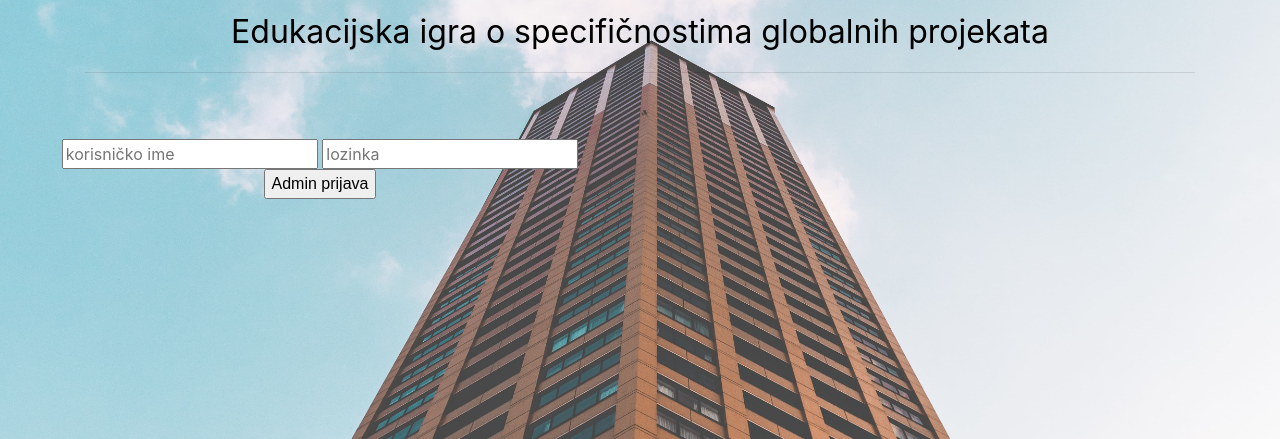
After one commit to LukaKaic/diplomskiRad, a Node server app: template views/landingAdmin.ejs in a window 1280 px wide. The commit adds this page. Shown: the top 439 px of the page. Run offline with Node 20, Linux system fonts and the light colour scheme; the template is opened without the code that fills it, so the values that code supplies are empty; some libraries are stand-ins or nearby versions.

Commit message:
last version

```diff
--- a/views/addQuestionsAnswers.ejs
+++ b/views/addQuestionsAnswers.ejs
@@ -62,7 +62,7 @@
 
     <style>
         body {
-            background-image: url('/images/bg-24.jpg');
+            background-image: url('/images/bg-24-min.jpg');
             background-repeat: no-repeat ;
             background-size: cover;
             background-position: center;
--- /dev/null
+++ b/views/landingAdmin.ejs
@@ -0,0 +1,37 @@
+<!DOCTYPE html>
+<html lang="en" xmlns="http://www.w3.org/1999/html">
+<head>
+    <meta charset="utf-8">
+    <meta name="viewport" content="width=device-width,initial-scale=1">
+
+    <script src="https://ajax.googleapis.com/ajax/libs/jquery/3.4.1/jquery.min.js"></script>
+    <link rel="stylesheet" href="../public/css/custom.css">
+    <link href="https://fonts.googleapis.com/icon?family=Material+Icons"
+          rel="stylesheet">
+
+    <style>
+        body {
+            background-image: url('/images/bg-24-min.jpg');
+            background-repeat: no-repeat ;
+            background-size: cover;
+            background-position: center;
+        }
+    </style>
+
+    <% include header.ejs %>
+
+    <div class="col-6" id="login" style="margin-top: 50px">
+        <div class="app-translate-5" data-transition="entrance">
+            <div class="box" style="text-align: center">
+                <form action="/adminLogin" method="POST" class="form">
+                    <input type="text" class="admin" name="username" placeholder="korisničko ime" required style="color: black">
+                    <input type="password" class="password" name="password" placeholder="lozinka" required>
+                    <input type="submit" class="button" value="Admin prijava" style="font-family:'Montserrat', sans-serif">
+                </form>
+            </div>
+        </div>
+    </div>
+
+
+
+    </form>
```
Also changed, not shown: app/routes/index.js (+16 -1 lines), views/home.ejs (+12 -10 lines), views/landing.ejs (+18 -7 lines), public/images/bg-15-min.jpg (added), public/images/bg-24-min.jpg (added), public/images/bg-9-min.jpg (added).
